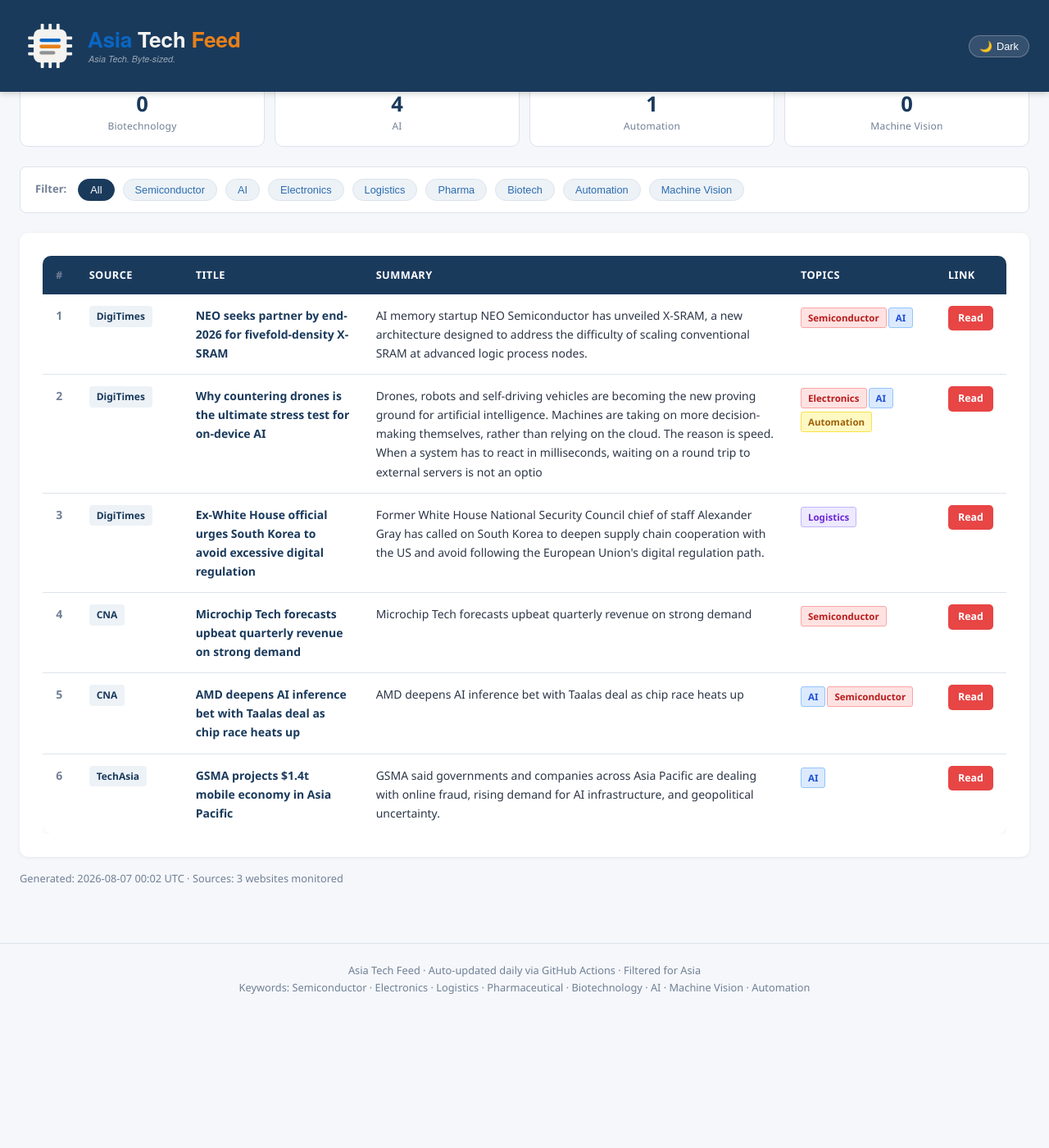
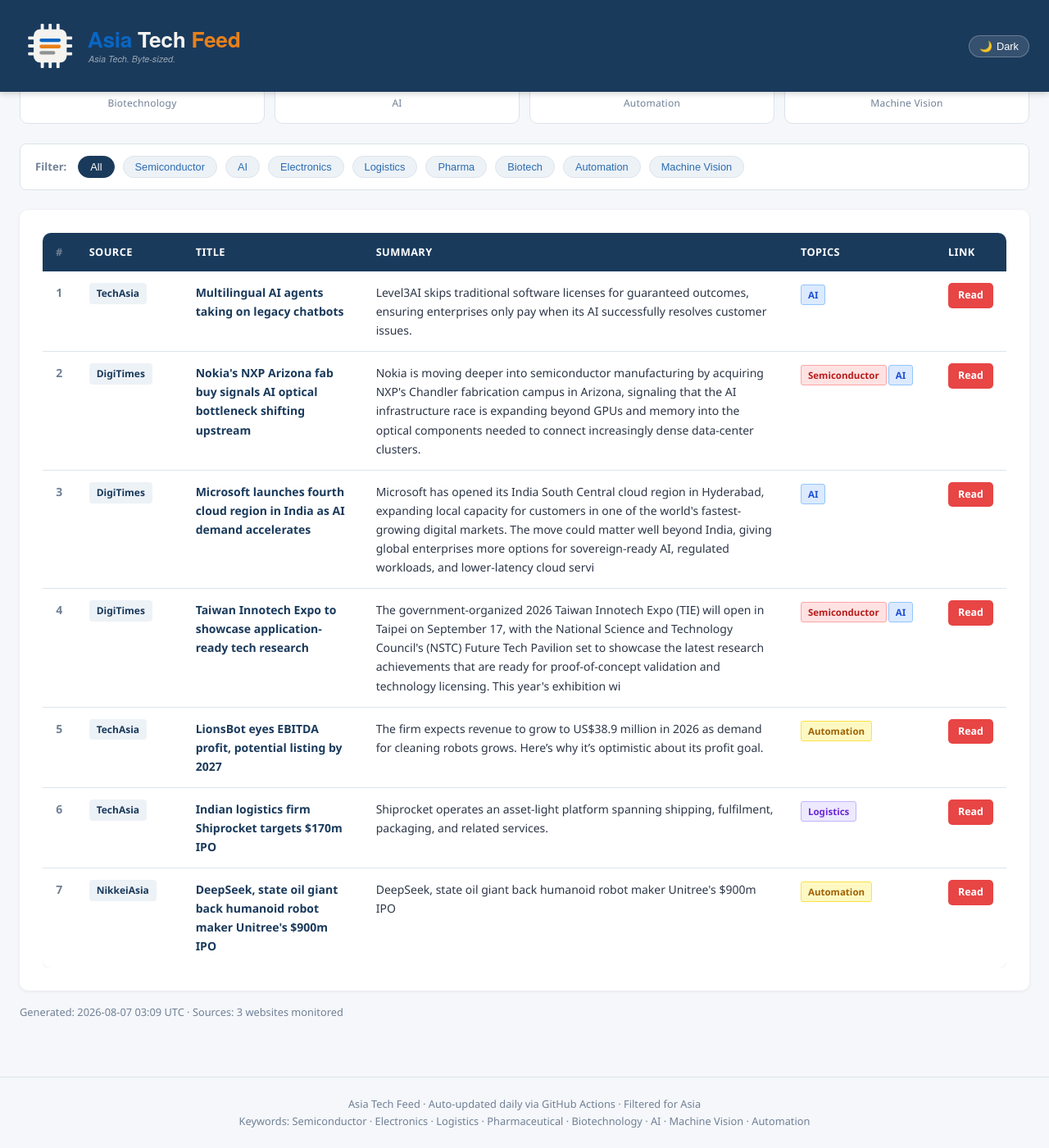
Before and after one commit to asiatechfeed/Asia-Tech-Feed, a Jekyll site: the page built from _posts/2026-08-07-asia-tech-news-digest.md, in a window 1280 px wide and 1400 px high, scrolled down 546 px. Shown: the whole window at 82% size. Built offline with Jekyll 4.4.1, drawn with Linux system fonts in a browser that asks for light colours; a script that is not in the unit is left out; before the commit the page ends 1783 px from its top, so only the background shows below that; some of the changed text lies outside the part shown.

Commit message:
📰 News digest 2026-08-07 (7 articles)

```diff
--- a/_posts/2026-08-07-asia-tech-news-digest.md
+++ b/_posts/2026-08-07-asia-tech-news-digest.md
@@ -1,16 +1,16 @@
 ---
 layout: post
 title: "Asia Tech News Digest - August 07, 2026"
-date: 2026-08-07 08:02:54 +0800
-articles_count: 6
+date: 2026-08-07 11:09:14 +0800
+articles_count: 7
 sources_count: 3
-sources: ["CNA", "DigiTimes", "TechAsia"]
+sources: ["DigiTimes", "NikkeiAsia", "TechAsia"]
 csv_file: /assets/data/news-2026-08-07.tsv
-featured_title: "NEO seeks partner by end-2026 for fivefold-density X-SRAM"
-featured_url: "https://www.digitimes.com/news/a20260806PD220/technology-sram-startup-development-3d.html"
-featured_source: "DigiTimes"
-featured_summary: "AI memory startup NEO Semiconductor has unveiled X-SRAM, a new architecture designed to address the difficulty of scaling conventional SRAM at advanced logic process nodes."
-featured_image: "https://img.digitimes.com/newsshow/20260806pd220_files/2_2b.jpg"
+featured_title: "Multilingual AI agents taking on legacy chatbots"
+featured_url: "https://www.techinasia.com/multilingual-ai-agents-legacy-chatbots"
+featured_source: "TechAsia"
+featured_summary: "Level3AI skips traditional software licenses for guaranteed outcomes, ensuring enterprises only pay when its AI successfully resolves customer issues."
+featured_image: ""
 ---
 
 <table class="news-table">
@@ -27,51 +27,59 @@ featured_image: "https://img.digitimes.com/newsshow/20260806pd220_files/2_2b.jpg
 <tbody>
 <tr>
   <td class="col-num">1</td>
-  <td class="col-source"><span class="source-badge">DigiTimes</span></td>
-  <td class="col-title"><span class="article-title">NEO seeks partner by end-2026 for fivefold-density X-SRAM</span></td>
-  <td class="col-summary">AI memory startup NEO Semiconductor has unveiled X-SRAM, a new architecture designed to address the difficulty of scaling conventional SRAM at advanced logic process nodes.</td>
-  <td class="col-tags"><span class="tag semi">Semiconductor</span><span class="tag ai">AI</span></td>
-  <td class="col-link"><a class="btn-link" href="https://www.digitimes.com/news/a20260806PD220/technology-sram-startup-development-3d.html" target="_blank" rel="noopener">Read</a></td>
+  <td class="col-source"><span class="source-badge">TechAsia</span></td>
+  <td class="col-title"><span class="article-title">Multilingual AI agents taking on legacy chatbots</span></td>
+  <td class="col-summary">Level3AI skips traditional software licenses for guaranteed outcomes, ensuring enterprises only pay when its AI successfully resolves customer issues.</td>
+  <td class="col-tags"><span class="tag ai">AI</span></td>
+  <td class="col-link"><a class="btn-link" href="https://www.techinasia.com/multilingual-ai-agents-legacy-chatbots" target="_blank" rel="noopener">Read</a></td>
 </tr>
 <tr>
   <td class="col-num">2</td>
   <td class="col-source"><span class="source-badge">DigiTimes</span></td>
-  <td class="col-title"><span class="article-title">Why countering drones is the ultimate stress test for on-device AI</span></td>
-  <td class="col-summary">Drones, robots and self-driving vehicles are becoming the new proving ground for artificial intelligence. Machines are taking on more decision-making themselves, rather than relying on the cloud. The reason is speed. When a system has to react in milliseconds, waiting on a round trip to external servers is not an optio</td>
-  <td class="col-tags"><span class="tag semi">Electronics</span><span class="tag ai">AI</span><span class="tag auto">Automation</span></td>
-  <td class="col-link"><a class="btn-link" href="https://www.digitimes.com/news/a20260806PD214/on-device-ai-elan-technology.html" target="_blank" rel="noopener">Read</a></td>
+  <td class="col-title"><span class="article-title">Nokia's NXP Arizona fab buy signals AI optical bottleneck shifting upstream</span></td>
+  <td class="col-summary">Nokia is moving deeper into semiconductor manufacturing by acquiring NXP's Chandler fabrication campus in Arizona, signaling that the AI infrastructure race is expanding beyond GPUs and memory into the optical components needed to connect increasingly dense data-center clusters.</td>
+  <td class="col-tags"><span class="tag semi">Semiconductor</span><span class="tag ai">AI</span></td>
+  <td class="col-link"><a class="btn-link" href="https://www.digitimes.com/news/a20260806VL226/nokia-arizona-nxp-fab-manufacturing.html" target="_blank" rel="noopener">Read</a></td>
 </tr>
 <tr>
   <td class="col-num">3</td>
   <td class="col-source"><span class="source-badge">DigiTimes</span></td>
-  <td class="col-title"><span class="article-title">Ex-White House official urges South Korea to avoid excessive digital regulation</span></td>
-  <td class="col-summary">Former White House National Security Council chief of staff Alexander Gray has called on South Korea to deepen supply chain cooperation with the US and avoid following the European Union's digital regulation path.</td>
-  <td class="col-tags"><span class="tag logis">Logistics</span></td>
-  <td class="col-link"><a class="btn-link" href="https://www.digitimes.com/news/a20260806PD209/regulation-security-investment-south-korea-usa.html" target="_blank" rel="noopener">Read</a></td>
+  <td class="col-title"><span class="article-title">Microsoft launches fourth cloud region in India as AI demand accelerates</span></td>
+  <td class="col-summary">Microsoft has opened its India South Central cloud region in Hyderabad, expanding local capacity for customers in one of the world's fastest-growing digital markets. The move could matter well beyond India, giving global enterprises more options for sovereign-ready AI, regulated workloads, and lower-latency cloud servi</td>
+  <td class="col-tags"><span class="tag ai">AI</span></td>
+  <td class="col-link"><a class="btn-link" href="https://www.digitimes.com/news/a20260807PR201/microsoft-hyderabad-cloud-infrastructure-launch.html" target="_blank" rel="noopener">Read</a></td>
 </tr>
 <tr>
   <td class="col-num">4</td>
-  <td class="col-source"><span class="source-badge">CNA</span></td>
-  <td class="col-title"><span class="article-title">Microchip Tech forecasts upbeat quarterly revenue on strong demand</span></td>
-  <td class="col-summary">Microchip Tech forecasts upbeat quarterly revenue on strong demand</td>
-  <td class="col-tags"><span class="tag semi">Semiconductor</span></td>
-  <td class="col-link"><a class="btn-link" href="https://www.channelnewsasia.com/business/microchip-tech-forecasts-upbeat-quarterly-revenue-strong-demand-6304846" target="_blank" rel="noopener">Read</a></td>
+  <td class="col-source"><span class="source-badge">DigiTimes</span></td>
+  <td class="col-title"><span class="article-title">Taiwan Innotech Expo to showcase application-ready tech research</span></td>
+  <td class="col-summary">The government-organized 2026 Taiwan Innotech Expo (TIE) will open in Taipei on September 17, with the National Science and Technology Council's (NSTC) Future Tech Pavilion set to showcase the latest research achievements that are ready for proof-of-concept validation and technology licensing. This year's exhibition wi</td>
+  <td class="col-tags"><span class="tag semi">Semiconductor</span><span class="tag ai">AI</span></td>
+  <td class="col-link"><a class="btn-link" href="https://www.digitimes.com/news/a20260807PD220/taiwan-expo-2026-technology-nstc.html" target="_blank" rel="noopener">Read</a></td>
 </tr>
 <tr>
   <td class="col-num">5</td>
-  <td class="col-source"><span class="source-badge">CNA</span></td>
-  <td class="col-title"><span class="article-title">AMD deepens AI inference bet with Taalas deal as chip race heats up</span></td>
-  <td class="col-summary">AMD deepens AI inference bet with Taalas deal as chip race heats up</td>
-  <td class="col-tags"><span class="tag ai">AI</span><span class="tag semi">Semiconductor</span></td>
-  <td class="col-link"><a class="btn-link" href="https://www.channelnewsasia.com/business/amd-deepens-ai-inference-bet-taalas-deal-chip-race-heats-up-6304796" target="_blank" rel="noopener">Read</a></td>
+  <td class="col-source"><span class="source-badge">TechAsia</span></td>
+  <td class="col-title"><span class="article-title">LionsBot eyes EBITDA profit, potential listing by 2027</span></td>
+  <td class="col-summary">The firm expects revenue to grow to US$38.9 million in 2026 as demand for cleaning robots grows. Here’s why it’s optimistic about its profit goal.</td>
+  <td class="col-tags"><span class="tag auto">Automation</span></td>
+  <td class="col-link"><a class="btn-link" href="https://www.techinasia.com/lionsbot-eyes-ebitda-profit-potential-listing-2027" target="_blank" rel="noopener">Read</a></td>
 </tr>
 <tr>
   <td class="col-num">6</td>
   <td class="col-source"><span class="source-badge">TechAsia</span></td>
-  <td class="col-title"><span class="article-title">GSMA projects $1.4t mobile economy in Asia Pacific</span></td>
-  <td class="col-summary">GSMA said governments and companies across Asia Pacific are dealing with online fraud, rising demand for AI infrastructure, and geopolitical uncertainty.</td>
-  <td class="col-tags"><span class="tag ai">AI</span></td>
-  <td class="col-link"><a class="btn-link" href="https://www.techinasia.com/softbank-ericsson-qualcomm-complete-5g-trial-tokyo" target="_blank" rel="noopener">Read</a></td>
+  <td class="col-title"><span class="article-title">Indian logistics firm Shiprocket targets $170m IPO</span></td>
+  <td class="col-summary">Shiprocket operates an asset-light platform spanning shipping, fulfilment, packaging, and related services.</td>
+  <td class="col-tags"><span class="tag logis">Logistics</span></td>
+  <td class="col-link"><a class="btn-link" href="https://www.techinasia.com/temasek-backed-logistics-firm-shiprocket-gets-sebi-nod-for-ipo" target="_blank" rel="noopener">Read</a></td>
+</tr>
+<tr>
+  <td class="col-num">7</td>
+  <td class="col-source"><span class="source-badge">NikkeiAsia</span></td>
+  <td class="col-title"><span class="article-title">DeepSeek, state oil giant back humanoid robot maker Unitree's $900m IPO</span></td>
+  <td class="col-summary">DeepSeek, state oil giant back humanoid robot maker Unitree's $900m IPO</td>
+  <td class="col-tags"><span class="tag auto">Automation</span></td>
+  <td class="col-link"><a class="btn-link" href="https://asia.nikkei.com/business/markets/ipo/deepseek-state-oil-giant-back-humanoid-robot-maker-unitree-s-900m-ipo" target="_blank" rel="noopener">Read</a></td>
 </tr>
 </tbody>
 </table>
```
Also changed, not shown: _data/seen_urls.json (+8 -1 lines), _digest_meta.json (+22 -22 lines), assets/data/news-2026-08-07.tsv (+7 -6 lines), assets/data/search-index.json.
